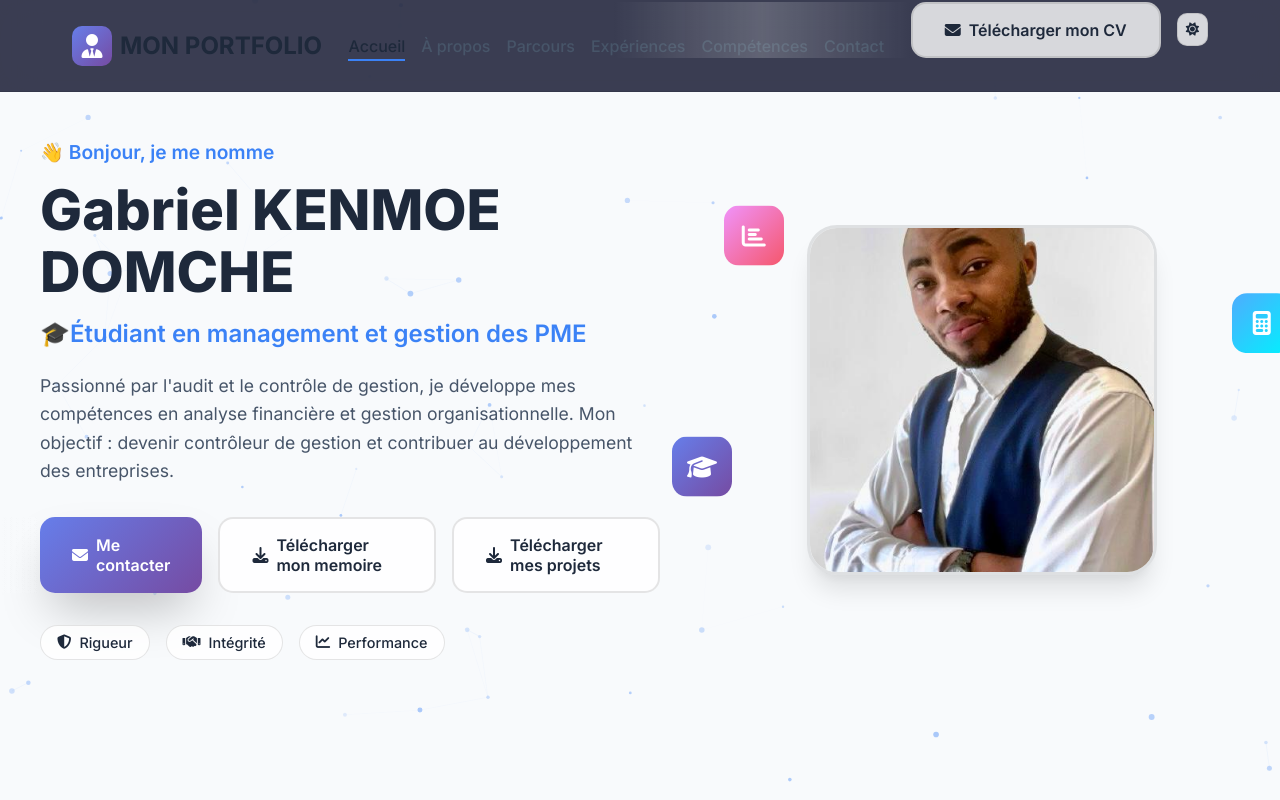
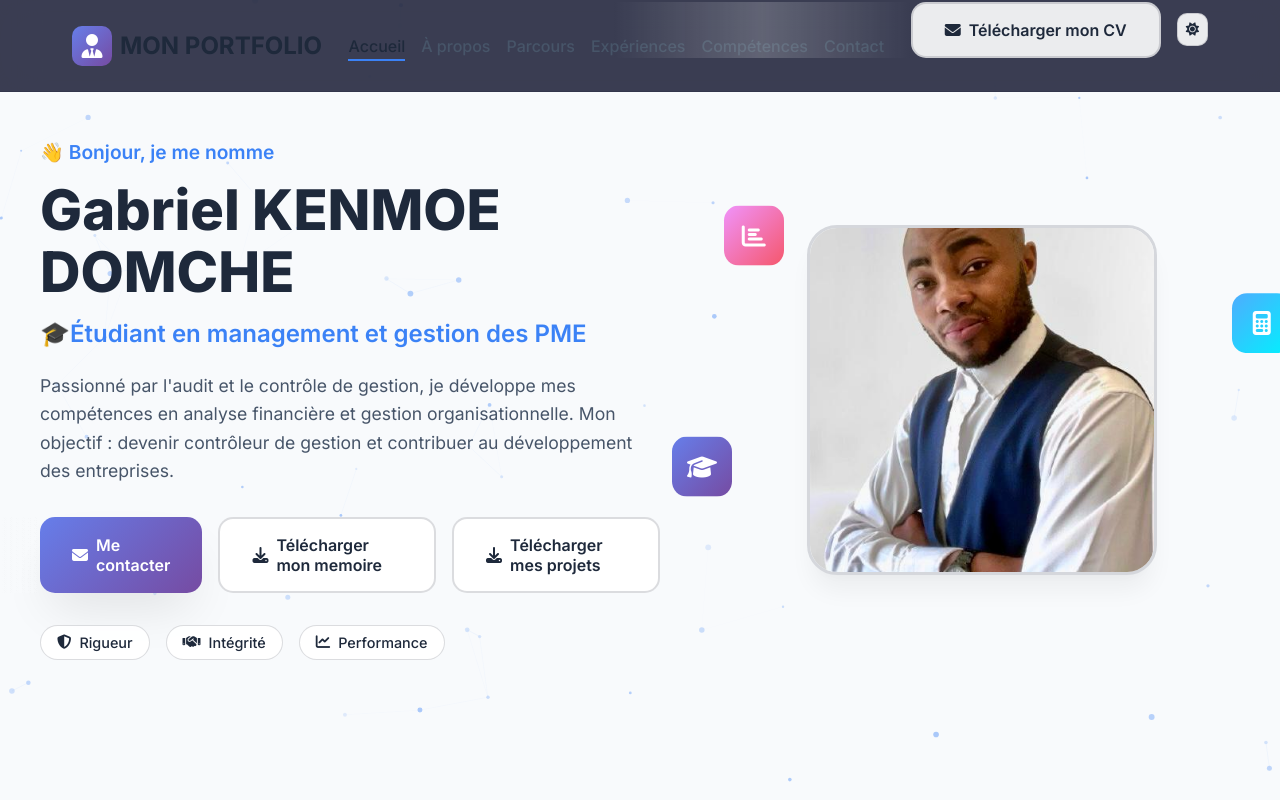
Before and after one commit to diderokamegne/portfolio-gabriel, a plain HTML site: page index.html in a window 1280 px wide. Both pictures are taken after a click on the button 1194 px from the left and 29 px from the top of the page. Shown: the top 800 px of the page. Drawn offline with Linux system fonts and the light colour scheme.

Commit message:
Update index.html

```diff
--- a/index.html
+++ b/index.html
@@ -29,12 +29,15 @@
 
         .light-theme {
             --primary-dark: #f8fafc;
-            --secondary-dark: #f1f5f9;
+            --secondary-dark: #e2e8f0;
             --text-primary: #1e293b;
             --text-secondary: #475569;
             --text-muted: #64748b;
-            --glass-bg: rgba(255, 255, 255, 0.8);
-            --glass-border: rgba(0, 0, 0, 0.1);
+            --glass-bg: rgba(255, 255, 255, 0.9);
+            --glass-border: rgba(15, 23, 42, 0.15);
+            --navbar-bg: rgba(248, 250, 252, 0.95);
+            --shadow-lg: 0 25px 50px -12px rgba(0, 0, 0, 0.1);
+            --shadow-xl: 0 20px 25px -5px rgba(0, 0, 0, 0.05), 0 10px 10px -5px rgba(0, 0, 0, 0.02);
         }
 
         * {
```
